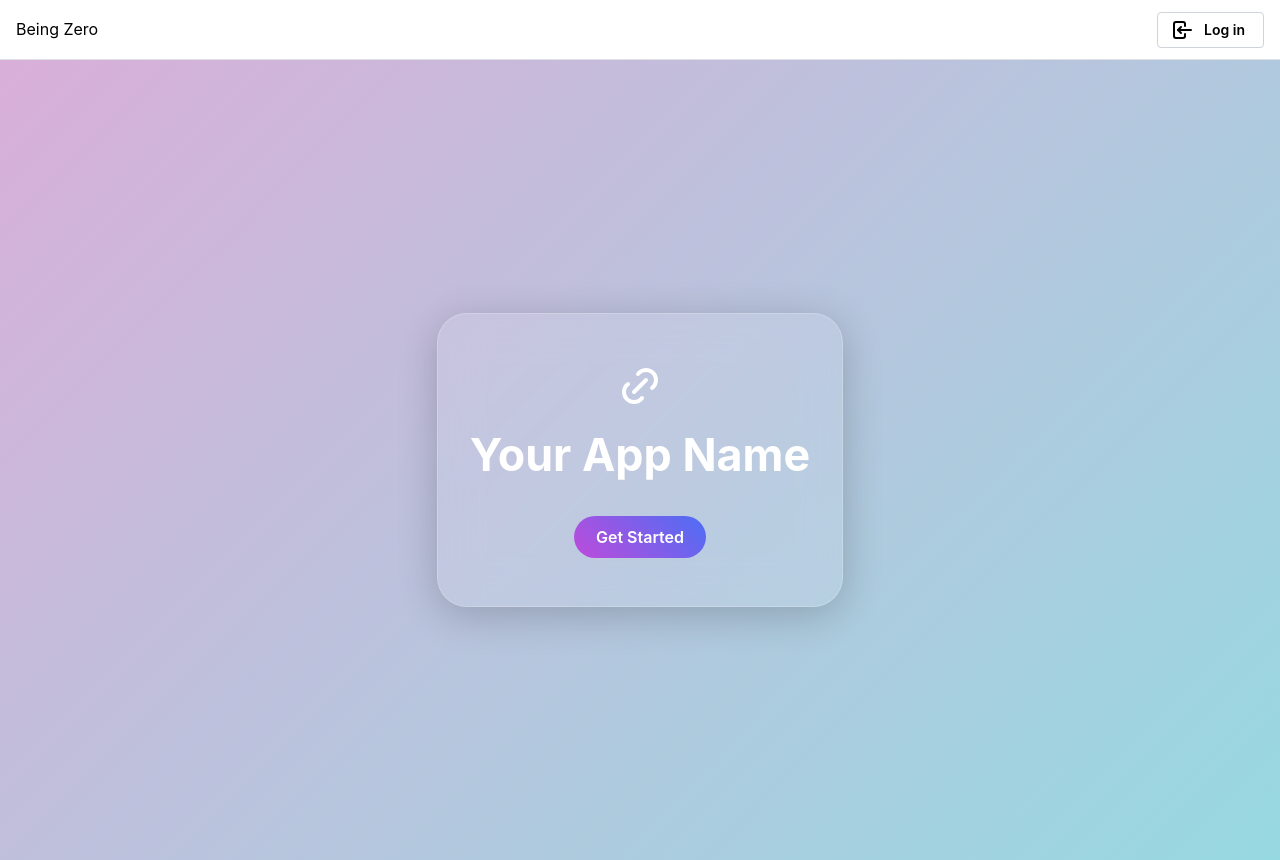
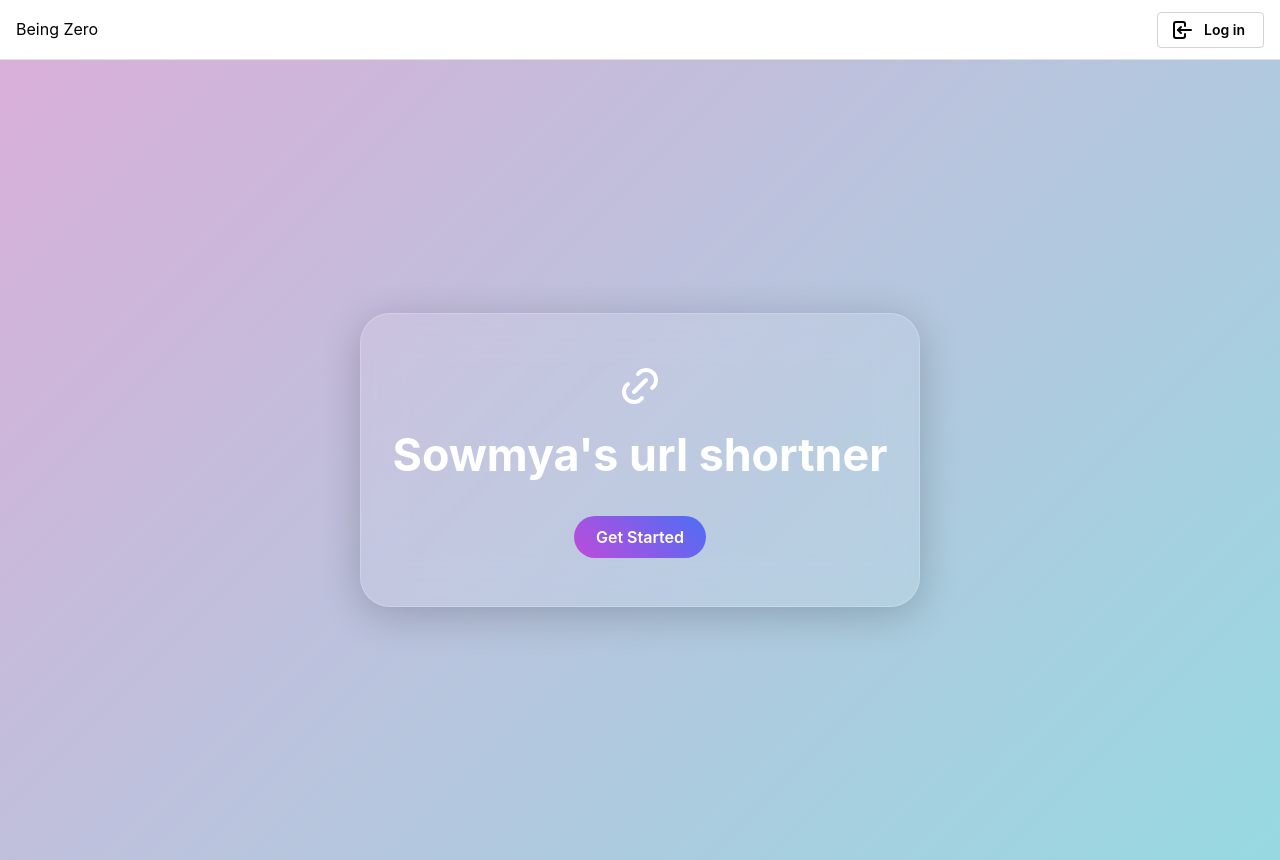
Before and after one commit to Sowmyyaaa123/url-shortner-sowmya, a React (Vite) app in the folder frontend/: page / in a window 1280 px wide. Built offline with nearby package versions, Linux system fonts and the light colour scheme.

Commit message:
initial c

```diff
--- a/frontend/src/Pages/Home/Home.jsx
+++ b/frontend/src/Pages/Home/Home.jsx
@@ -53,7 +53,7 @@ const Home = () => {
               marginTop: "1rem",
             }}
           >
-            Your App Name
+            Sowmya's url shortner
           </Title>
 
           <Text
```
